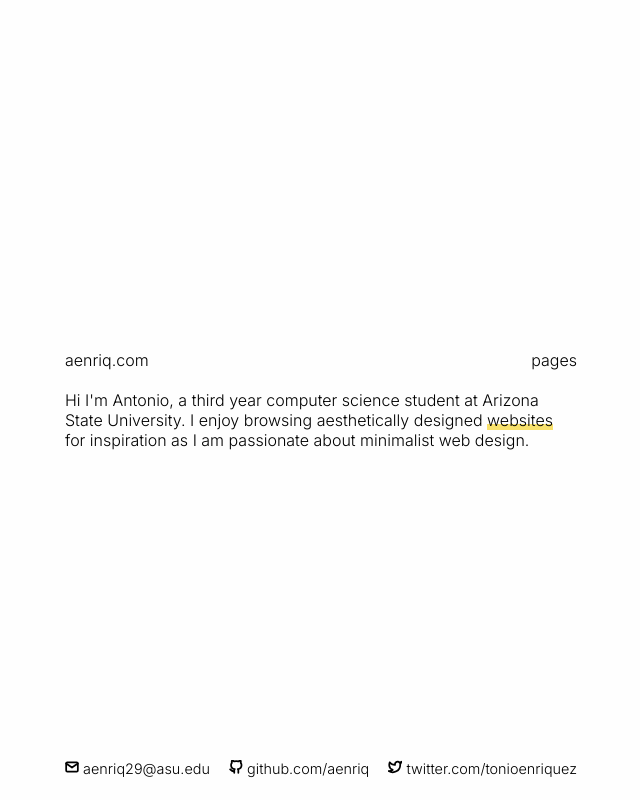
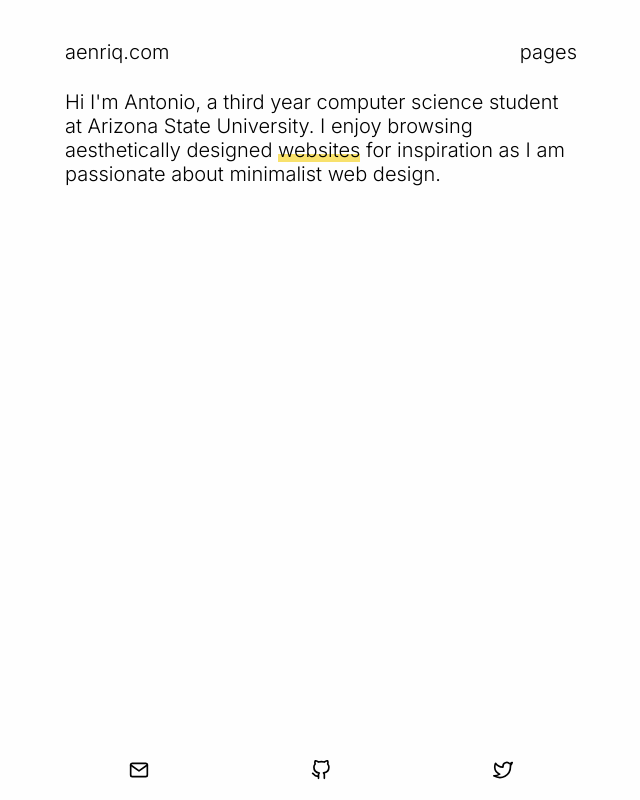
Before and after one commit to aenriq/personal-next, a Next.js app: page / in a window 1280 px wide. Shown: the whole page, without its empty margins (319-959 px from the left). Built offline with nearby package versions, Linux system fonts and the light colour scheme.

Commit message:
fixed the styling and start using Link component

```diff
--- a/components/layout.js
+++ b/components/layout.js
@@ -11,7 +11,7 @@
 
         <div className="container">
             <div className="header">
-                <div>aenriq.com</div>
+                <div><Link href="/">aenriq.com</Link></div>
                 <div className="last-item">pages</div>
             </div>
             <main className="children">
@@ -20,13 +20,13 @@
 
             <div className="footer">
                     <div id="email">
-                        <Mail size={14} strokeWidth={3} color="black" className="social_media" /> {" "}aenriq29@asu.edu
+                        <Mail size={20} strokeWidth={2} color="black" className="social_media" />
                     </div>
                     <div onClick={() => window.open('https://github.com/aenriq', '_blank')} className="social_media">
-                        <GitHub size={14} strokeWidth={3} color="black" /> {" "}github.com/aenriq
+                        <GitHub size={20} strokeWidth={2} color="black" />
                     </div>
                     <div onClick={() => window.open('https://twitter.com/tonioenriquez', "_blank")} className="social_media">
-                        <Twitter size={14} strokeWidth={3} color="black" /> {" "}twitter.com/tonioenriquez
+                        <Twitter size={20} strokeWidth={2} color="black" />
                     </div>
             </div>{/*  End of footer dom */}
 
@@ -35,11 +35,12 @@
         {`
             .header{
                 margin-botton:50px;
-                padding-bottom: 30px;
+                padding-bottom: 50px;
                 display:flex;
                 justify-content: space-between;
-                font-size:2vh;
+                font-size:20px;
                 width:40vw;
+                min-width:370px;
                 height:5vh;
                 font-weight:300;
             }
@@ -51,7 +52,8 @@
             .footer{
                 display:flex;
                 justify-content: space-between;
-                width:40vw;
+                width:30vw;
+                min-width:300px;
                 height:5vh;
                 padding-bot: 30px;
                 position: absolute;
@@ -60,7 +62,8 @@
             }
 
             .footer div{
-                font-size:calc(1vh + .5vw);
+                font-size:14px;
+
             }
 
             .last-item{
@@ -68,7 +71,8 @@
             }
 
             .children{
-
+                width:40vw;
+                min-width:370px;
             }
         `}
         </style>
--- a/pages/index.js
+++ b/pages/index.js
@@ -1,4 +1,5 @@
 import Head from 'next/head'
+import Link from 'next/link'
 import styles from '../styles/Home.module.css'
 
 
@@ -11,10 +12,10 @@
         <title>aenriq</title>
         <link rel="icon" href="/favicon.ico" />
       </Head>
-      <main className={styles.main}>
+      <main>
         <div className={styles.home_description}>
           Hi I'm Antonio, a third year computer science student at Arizona State University. I enjoy browsing aesthetically designed{" "}
-          <a href='/inspiration'>websites</a>
+          <Link href='/inspiration'><a className={"linkDisplay"}>websites</a></Link>
           {" "}for inspiration as I am passionate about minimalist web design.
 
         </div>
--- a/styles/Home.module.css
+++ b/styles/Home.module.css
@@ -1,13 +1,7 @@
 
-
-.main{
-
-  width: 40vw;
-
-}
 
 
 .home_description{
-  font-size: 2vh;
+  font-size: 20px;
   font-weight: 300;
 }
--- a/styles/globals.css
+++ b/styles/globals.css
@@ -56,11 +56,11 @@
   display:flex;
   height:100vh;
   align-items:center;
-  justify-content: center;
   flex-direction: column;
+  padding-top: 5vh;
 }
 
-a {
+a.linkDisplay {
   outline: none;
   text-decoration: none;
   color: inherit;
@@ -69,20 +69,25 @@
   white-space: nowrap;
 }
 
-a::before {
+a.linkDisplay::before {
   content: '';
   position: absolute;
   left: 0;
   bottom: 0;
   width: 100%;
-  height: calc(.35em);
+  height: calc(8px);
   background-color: #F8E16C;
   z-index: -1;
   transition: height 150ms ease-in-out;
 }
 
-a:hover::before,
-a:focus::before {
+a.linkDisplay:hover::before,
+a.linkDisplay:focus::before {
   height: 100%;
   transition: height 150ms ease-in-out;
 }
+
+a{
+  text-decoration: none;
+  color:black;
+}
```
